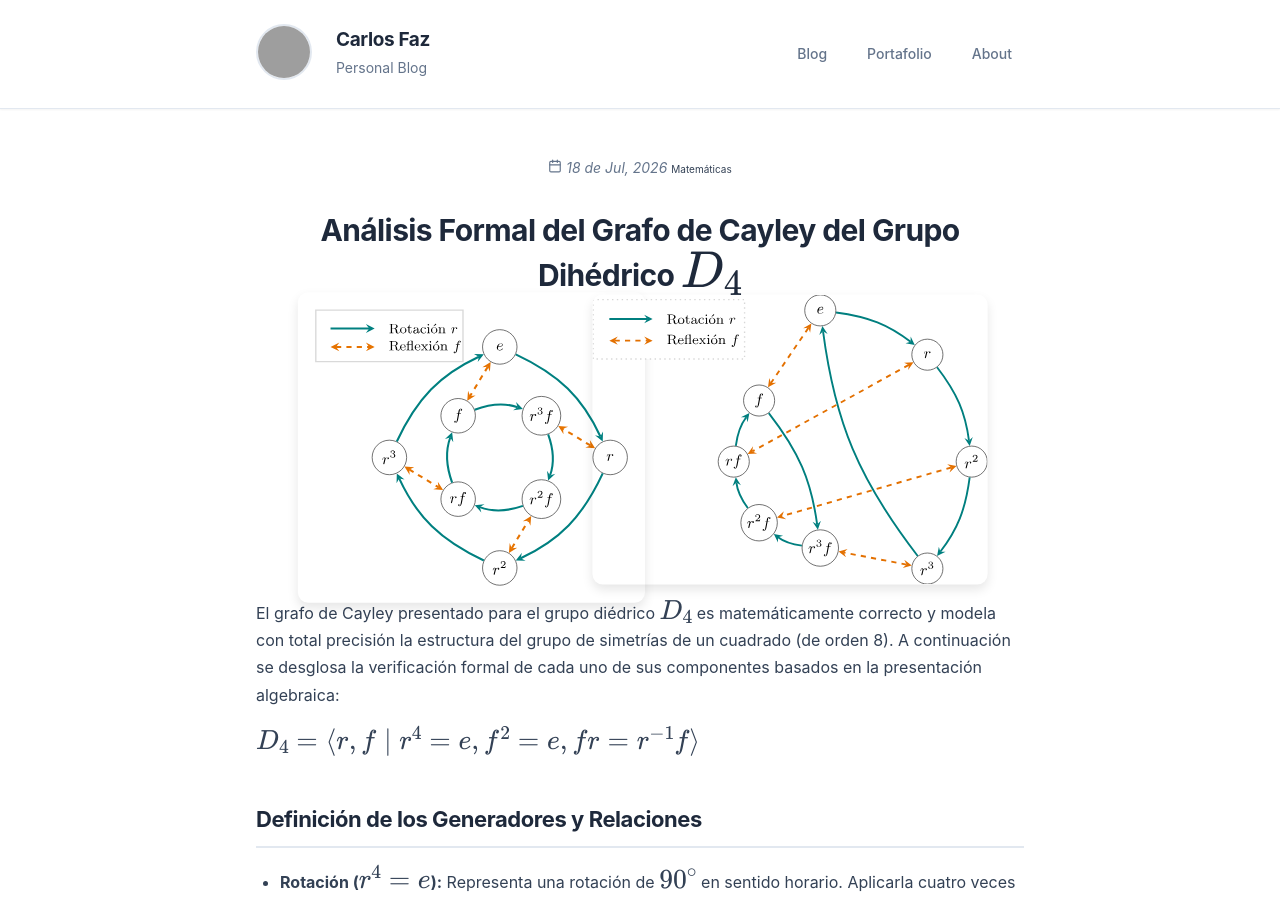
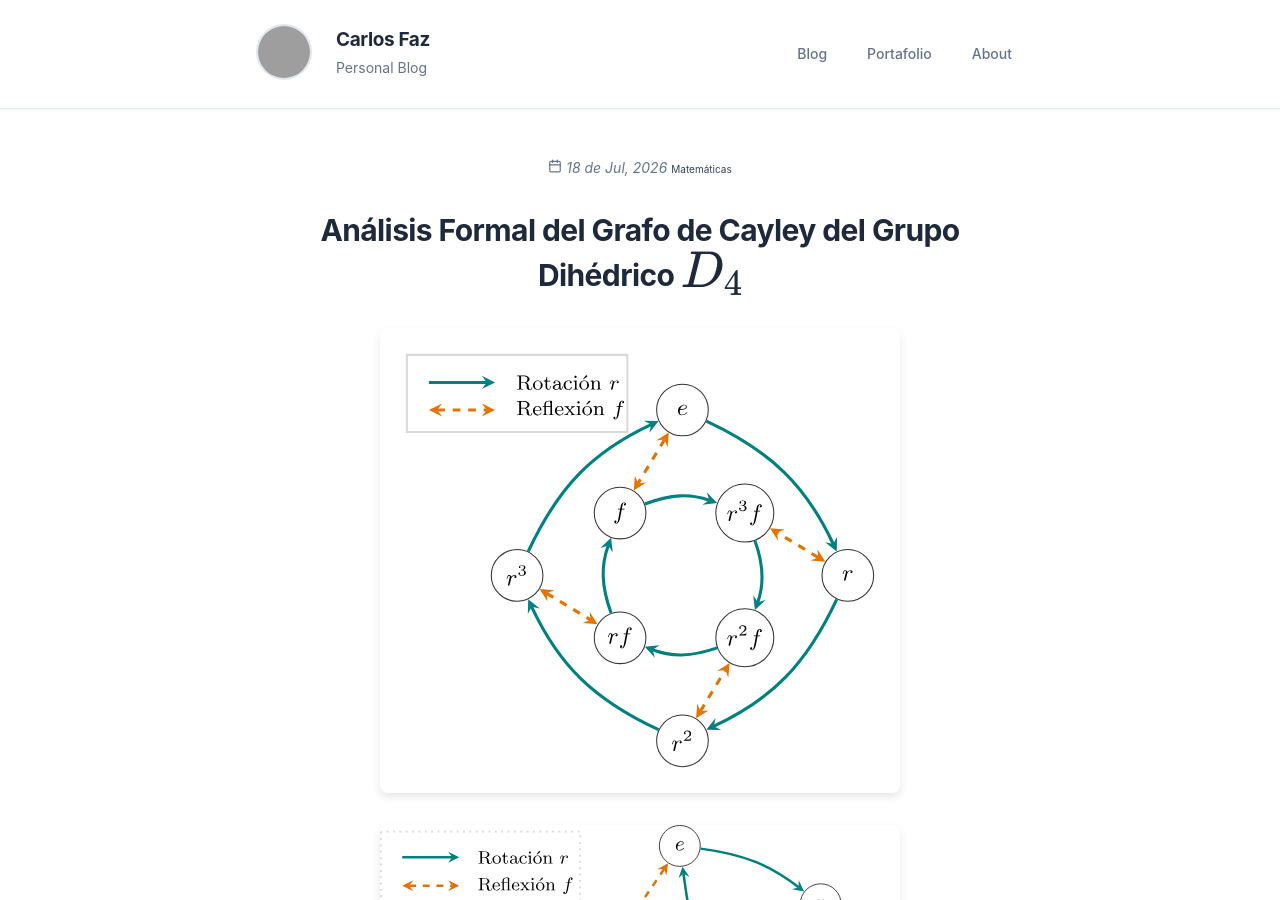
Before and after one commit to carlosfaz/carlosfaz.github.io, a Jekyll site: the page built from _posts/2026-07-18-grafo-cayley-d4.md, in a window 1280 px wide and 900 px high. Built offline with Jekyll 4.4.1, drawn with Linux system fonts in a browser that asks for light colours; formulas are drawn with MathJax 3; grey boxes are pictures that could not be loaded.

Commit message:
daily update
daily update

```diff
--- a/_posts/2026-07-18-grafo-cayley-d4.md
+++ b/_posts/2026-07-18-grafo-cayley-d4.md
@@ -9,13 +9,14 @@ tags: ["Teoría de Grupos", "Grafos de Cayley", "Grupo Dihédrico", "Simetrías"
 thumbnail: "/svg-inkscape/cayley-graph-d4.svg"
 ---
 
-<div style="display: flex; justify-content: center; gap: 2em; margin: 1.5em 0; flex-wrap: wrap;">
-  <div style="text-align: center;">
-    <img src="/svg-inkscape/cayley-graph-d4.svg" alt="Grafo de Cayley del grupo diédrico D4 - Versión 1" style="max-width: 100%; height: auto; border-radius: 8px; box-shadow: 0 4px 8px rgba(0,0,0,0.1); transform: scale(1.3); transform-origin: center;">
-  </div>
-  <div style="text-align: center;">
-    <img src="/svg-inkscape/cayley-graph-d4_2.svg" alt="Grafo de Cayley del grupo diédrico D4 - Versión 2" style="max-width: 100%; height: auto; border-radius: 8px; box-shadow: 0 4px 8px rgba(0,0,0,0.1); transform: scale(1.3); transform-origin: center;">
-  </div>
+<div style="display:flex; justify-content:center; gap:2em; flex-wrap:wrap; margin:2em 0;">
+    <img src="/svg-inkscape/cayley-graph-d4.svg"
+         alt="Grafo de Cayley del grupo diédrico D4 - Versión 1"
+         style="width:520px; max-width:100%; height:auto; border-radius: 8px; box-shadow: 0 4px 8px rgba(0,0,0,0.1);">
+
+    <img src="/svg-inkscape/cayley-graph-d4_2.svg"
+         alt="Grafo de Cayley del grupo diédrico D4 - Versión 2"
+         style="width:520px; max-width:100%; height:auto; border-radius: 8px; box-shadow: 0 4px 8px rgba(0,0,0,0.1);">
 </div>
 
 El grafo de Cayley presentado para el grupo diédrico $D_4$ es matemáticamente correcto y modela con total precisión la estructura del grupo de simetrías de un cuadrado (de orden 8). A continuación se desglosa la verificación formal de cada uno de sus componentes basados en la presentación algebraica:
```
